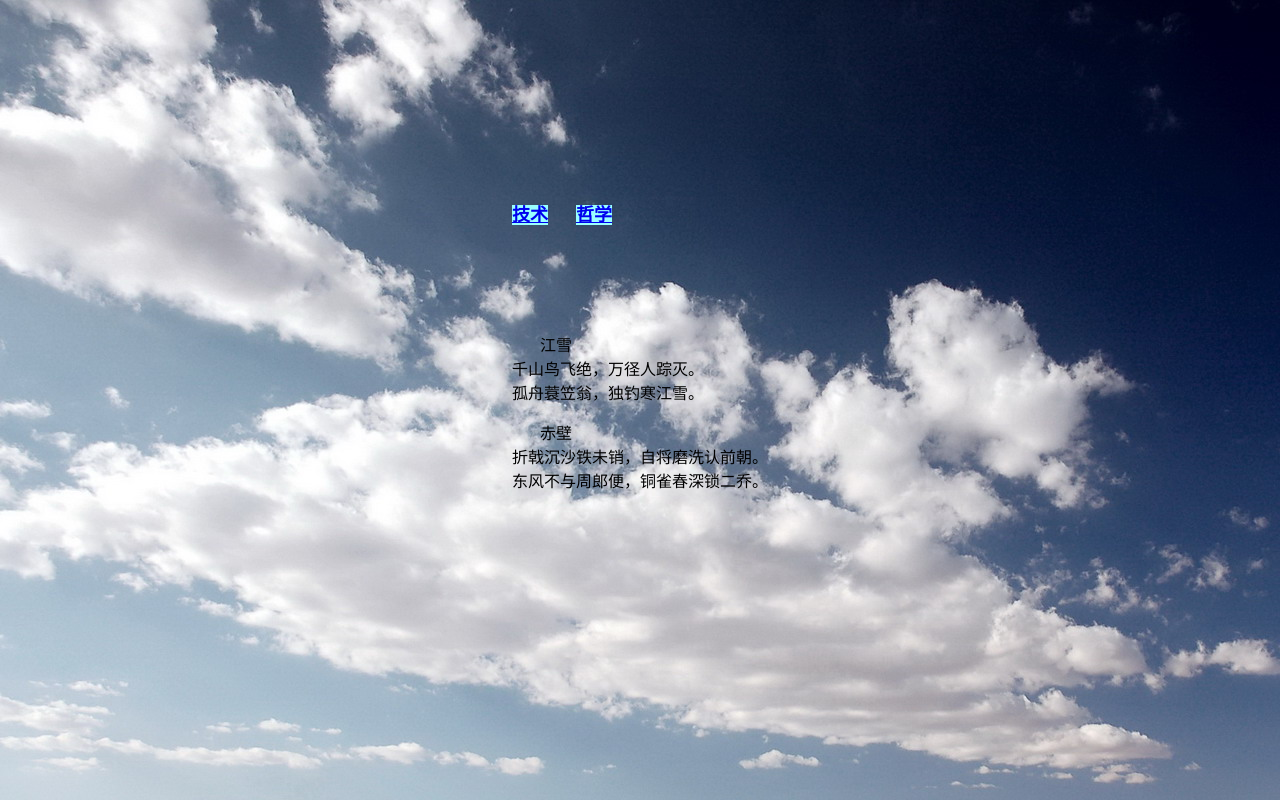
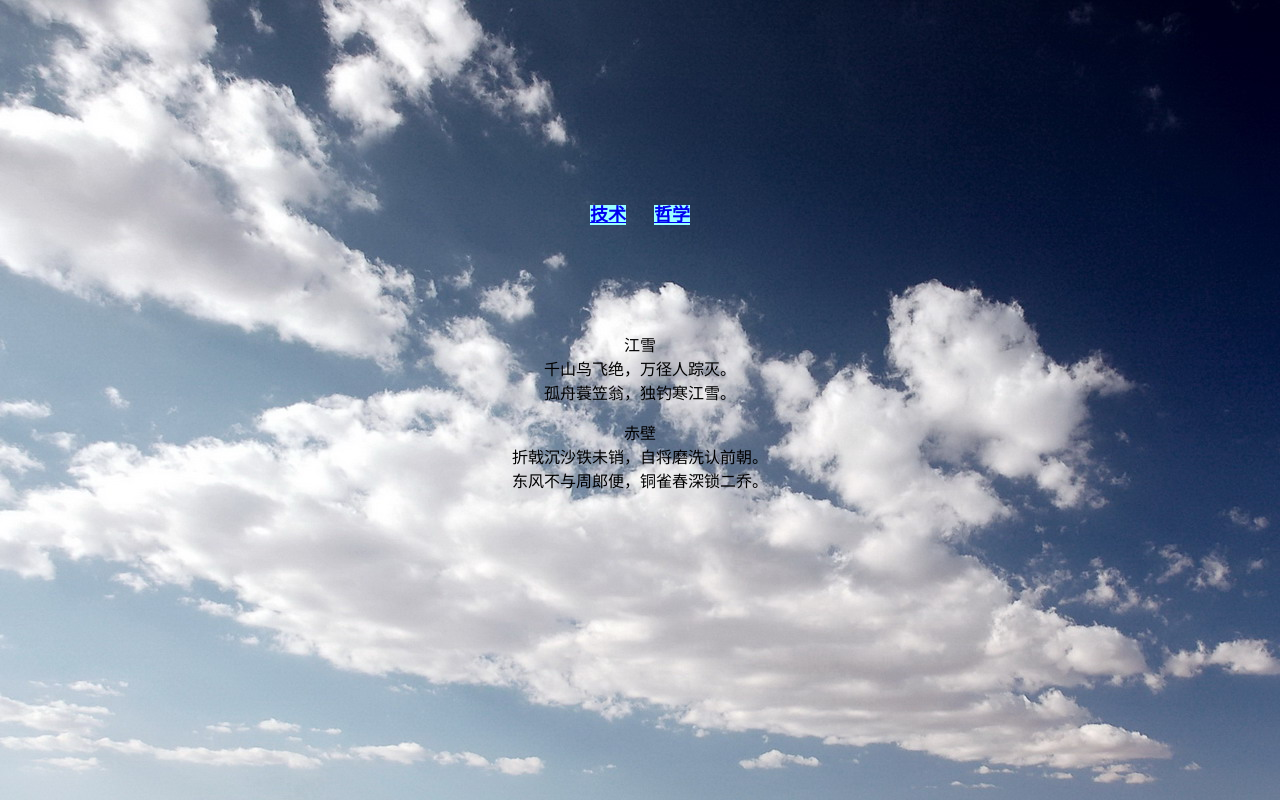
Before and after one commit to chingwhen/kadseek.com, a plain HTML site: page index.html in a window 1280 px wide. Drawn offline with Linux system fonts and the light colour scheme.

Commit message:
居中
修改css 使文字居中

```diff
--- a/css/index.css
+++ b/css/index.css
@@ -31,6 +31,7 @@
 	position: absolute;
 	height: auto;
 	width: auto;
+	text-align: center;
 }
 .html_style {
 	background-image: url(../pic/bg.jpg);
--- a/index.html
+++ b/index.html
@@ -23,13 +23,11 @@
     <br />
     <br />
     <br />
-    <p>&nbsp&nbsp&nbsp&nbsp&nbsp&nbsp&nbsp江雪 <br />
+    <p>江雪 <br />
     千山鸟飞绝，万径人踪灭。<br />
 	孤舟蓑笠翁，独钓寒江雪。</p>
 
-    <p>
-
-    &nbsp&nbsp&nbsp&nbsp&nbsp&nbsp&nbsp赤壁 <br />
+    <p>赤壁 <br />
 	折戟沉沙铁未销，自将磨洗认前朝。<br />
 	东风不与周郎便，铜雀春深锁二乔。<br />
     </p>
```
